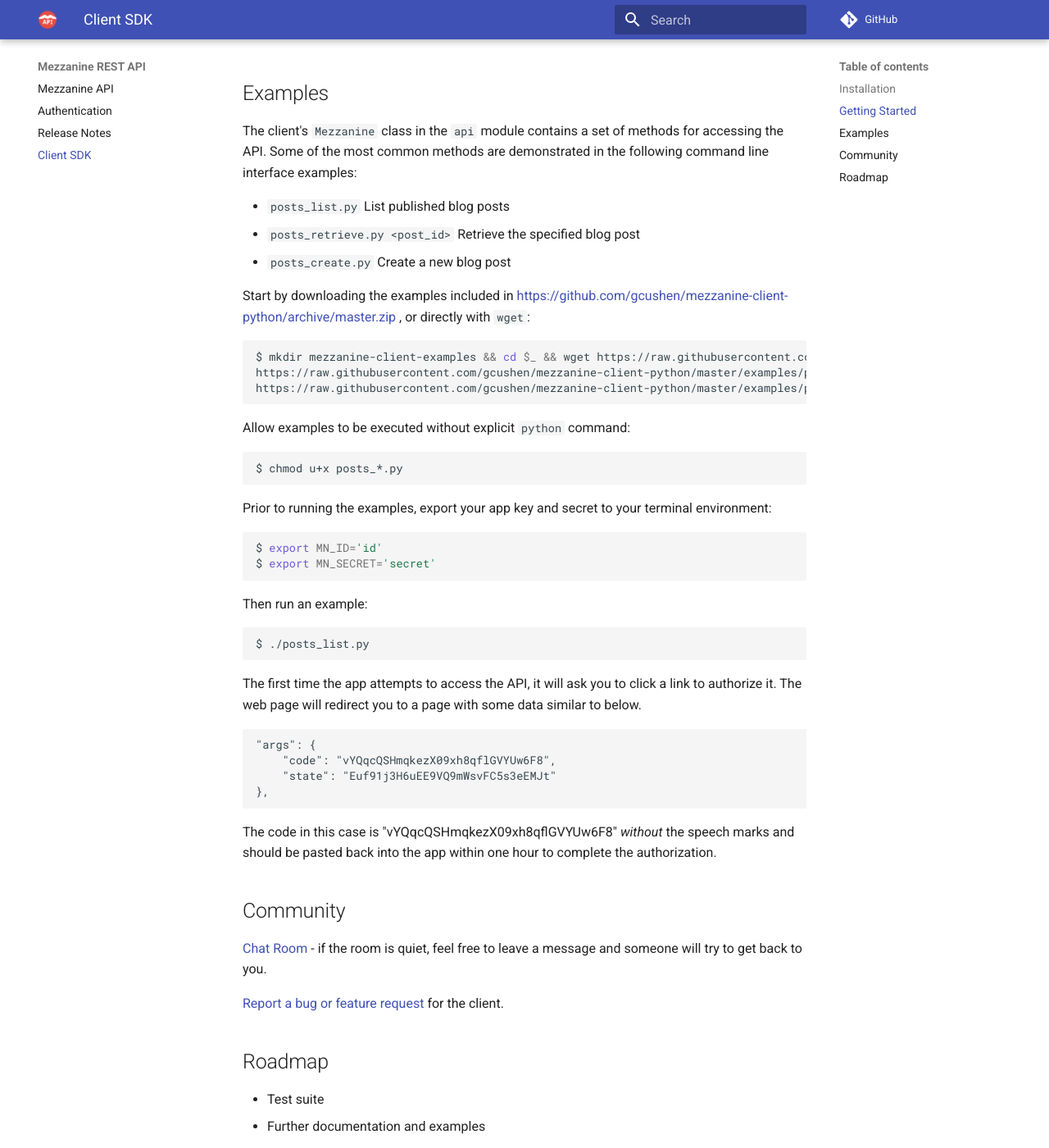
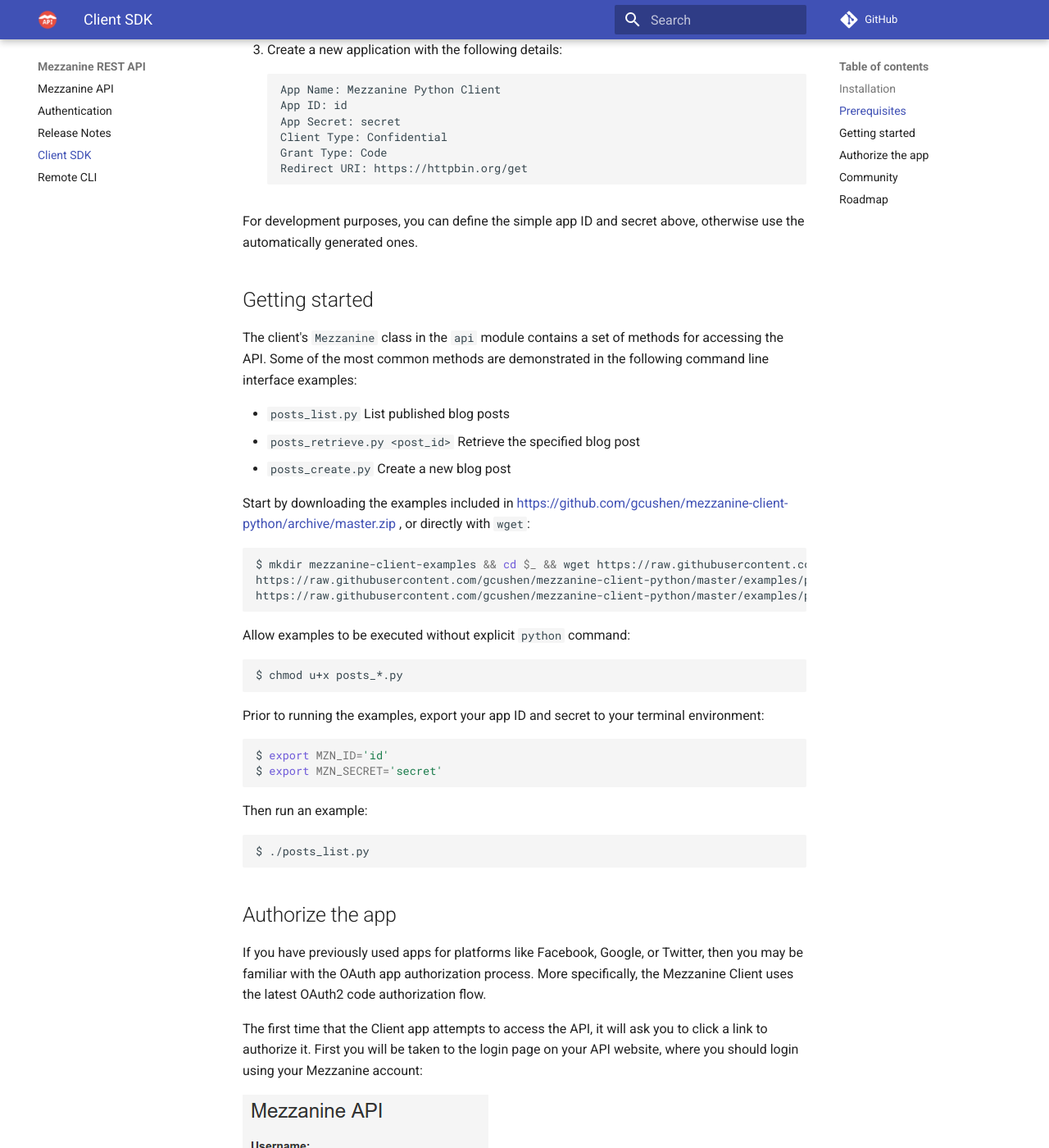
Before and after one commit to gcushen/mezzanine-api, an MkDocs documentation site: the page built from docs/client.md, in a window 1280 px wide and 1400 px high, scrolled down 766 px. Shown: the whole window at 82% size. Built offline with MkDocs 1.6.1 and Material for MkDocs 9.7.7, drawn with Linux system fonts in a browser that asks for light colours; comment, search, counter and statistics services are not loaded; old or Windows-style settings are respelled for this version of MkDocs; some of the changed text lies outside the part shown.

Commit message:
Update docs for Client CLI

```diff
--- a/docs/client.md
+++ b/docs/client.md
@@ -1,16 +1,20 @@
 # Client SDK
 
-Mezzanine client is a **Python SDK** and **remote CLI** for [Mezzanine API](index.md). It enables a user or service to remotely read or write to Mezzanine CMS using Python or the command line.
+Mezzanine Client is a **Python SDK** and **remote CLI** for [Mezzanine API](index.md). It enables a user or service to remotely read or write to Mezzanine CMS using Python or the command line. For example, you can write an article in Markdown on your laptop and type a simple command to automatically upload it and create a new blog post from it on your website.
+
+This page concerns mainly the Python SDK part of the Mezzanine Client package. You can also refer to the [CLI page](cli.md) for information on the command line tool.
 
 ## Installation
 
-    pip install --upgrade mezzanine-client
+    pip install -U mezzanine-client
 
 [*Star* the Client on Github](https://github.com/gcushen/mezzanine-client-python/) to help support further development. You can also *watch* it on Github to keep track of updates.
 
-## Getting Started
+## Prerequisites
 
-Prerequisites: install [Mezzanine API](index.md#installation) either locally or remotely, as we need an API to connect to.
+Install [Mezzanine API](index.md#installation) either locally (for development) or remotely (for production), as we need an API to connect to.
+
+Once Mezzanine API is installed,
 
 1. Login to your Mezzanine CMS Admin Panel (e.g. [http://127.0.0.1:8000/admin/](http://127.0.0.1:8000/admin/))
 2. In the menu, click *OAuth* > *Applications*
@@ -23,7 +27,9 @@
         Grant Type: Code
         Redirect URI: https://httpbin.org/get
 
-## Examples
+For development purposes, you can define the simple app ID and secret above, otherwise use the automatically generated ones.
+
+## Getting started
 
 The client's `Mezzanine` class in the `api` module contains a set of methods for accessing the API. Some of the most common methods are demonstrated in the following command line interface examples:
 
@@ -41,23 +47,41 @@
 
     $ chmod u+x posts_*.py
 
-Prior to running the examples, export your app key and secret to your terminal environment:
+Prior to running the examples, export your app ID and secret to your terminal environment:
 
-    $ export MN_ID='id'
-    $ export MN_SECRET='secret'
+    $ export MZN_ID='id'
+    $ export MZN_SECRET='secret'
 
 Then run an example:
 
     $ ./posts_list.py
 
-The first time the app attempts to access the API, it will ask you to click a link to authorize it. The web page will redirect you to a page with some data similar to below.
+## Authorize the app
+
+If you have previously used apps for platforms like Facebook, Google, or Twitter, then you may be familiar with the OAuth app authorization process. More specifically, the Mezzanine Client uses the latest OAuth2 code authorization flow.
+
+The first time that the Client app attempts to access the API, it will ask you to click a link to authorize it. First you will be taken to the login page on your API website, where you should login using your Mezzanine account:
+
+![mezzanine api](img/client_app_login.png)
+
+Next, you will be asked if you wish to authorize the Mezzanine Client app:
+
+![mezzanine api](img/client_app_authorize.png)
+
+If you confirm the authorization request, you will be given a confirmation code, displayed similar to that below.
 
     "args": {
         "code": "vYQqcQSHmqkezX09xh8qflGVYUw6F8",
         "state": "Euf91j3H6uEE9VQ9mWsvFC5s3eEMJt"
     },
 
-The code in this case is "vYQqcQSHmqkezX09xh8qflGVYUw6F8" *without* the speech marks and should be pasted back into the app within one hour to complete the authorization.
+The confirmation code in this case is "vYQqcQSHmqkezX09xh8qflGVYUw6F8" *without* the speech marks and should be pasted back into the app within one hour to complete the authorization.
+
+After successful authentication, Mezzanine Client stores the OAuth refresh token in `~/.mezzanine.cfg` to prevent you needing to manually re-authenticate every time you run the app. If you wish to completely logout of the app, you can delete this file.
+
+Now you can have fun trying some of the CLI or SDK examples!
+
+Otherwise, if there were any issues authorizing the app, it is worth checking that you followed all the [prerequisite](#prerequisites) steps. Or for help, refer to the [Community](#community) section below.
 
 ## Community
 
--- a/mkdocs.yml
+++ b/mkdocs.yml
@@ -24,6 +24,7 @@
 - Authentication: 'authentication.md'
 - Release Notes: 'release-notes.md'
 - Client SDK: 'client.md'
+- Remote CLI: 'cli.md'
 
 markdown_extensions:
   - codehilite(css_class=code)
```
Also changed, not shown: docs/cli.md (added, +76 -0 lines), docs/index.md (+1 -1 lines), docs/img/client_app_authorize.png (added), docs/img/client_app_login.png (added).
